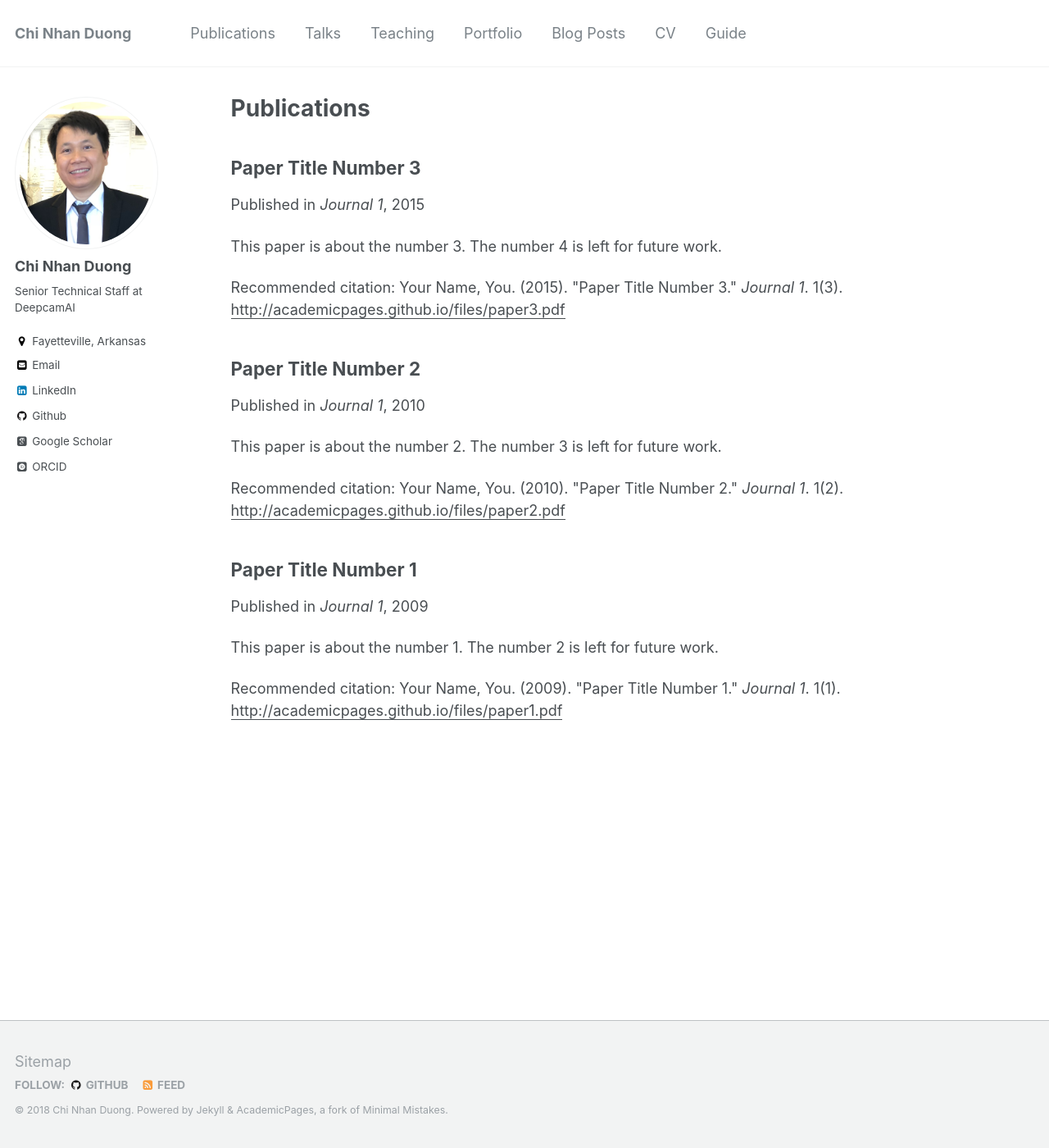
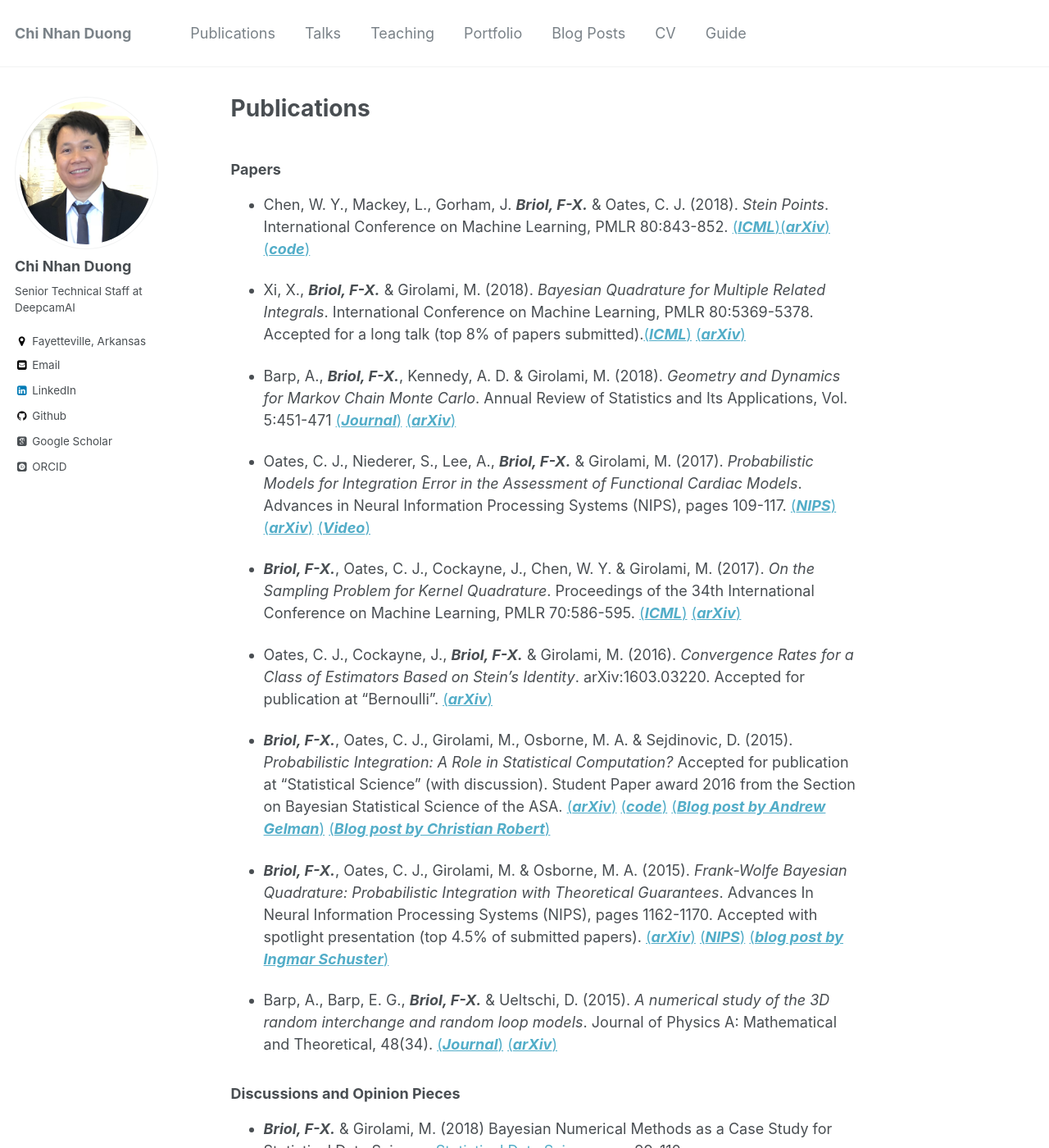
Before and after one commit to dcnhan/dcnhan.github.io, a Jekyll site: the page built from _pages/publications.md, in a window 1280 px wide and 1400 px high. Shown: the whole window at 82% size. Built offline with Jekyll 4.4.1, drawn with Linux system fonts in a browser that asks for light colours; some web fonts are replaced; some of the changed text lies outside the part shown.

Commit message:
Build website

```diff
--- a/_pages/publications.md
+++ b/_pages/publications.md
@@ -1,16 +1,36 @@
 ---
-layout: archive
 title: "Publications"
-permalink: /publications/
+permalink: /papers/
 author_profile: true
 ---
 
-{% if author.googlescholar %}
-  You can also find my articles on <u><a href="{{author.googlescholar}}">my Google Scholar profile</a>.</u>
-{% endif %}
+### Papers
 
-{% include base_path %}
+* Chen, W. Y., Mackey, L., Gorham, J. ***Briol, F-X.*** & Oates, C. J. (2018). *Stein Points*. International Conference on Machine Learning, PMLR 80:843-852.
+[(***ICML***)](http://proceedings.mlr.press/v80/chen18f.html)[(***arXiv***)](https://arxiv.org/abs/1803.10161)[(***code***)](https://github.com/wilson-ye-chen/stein_points)
 
-{% for post in site.publications reversed %}
-  {% include archive-single.html %}
-{% endfor %}
+* Xi, X., ***Briol, F-X.*** & Girolami, M. (2018). *Bayesian Quadrature for Multiple Related Integrals*. International Conference on Machine Learning, PMLR 80:5369-5378. Accepted for a long talk (top 8% of papers submitted).[(***ICML***)](http://proceedings.mlr.press/v80/xi18a.html)
+[(***arXiv***)](https://arxiv.org/abs/1801.04153)
+
+* Barp, A., ***Briol, F-X.***, Kennedy, A. D. & Girolami, M. (2018). *Geometry and Dynamics for Markov Chain Monte Carlo*. Annual Review of Statistics and Its Applications, Vol. 5:451-471
+[(***Journal***)](https://www.annualreviews.org/doi/full/10.1146/annurev-statistics-031017-100141) [(***arXiv***)](https://arxiv.org/abs/1705.02891)
+
+* Oates, C. J., Niederer, S., Lee, A., ***Briol, F-X.*** & Girolami, M. (2017). *Probabilistic Models for Integration Error in the Assessment of Functional Cardiac Models*. Advances in Neural Information Processing Systems (NIPS), pages 109-117.
+[(***NIPS***)](https://papers.nips.cc/paper/6616-probabilistic-models-for-integration-error-in-the-assessment-of-functional-cardiac-models) [(***arXiv***)](https://arxiv.org/abs/1606.06841) [(***Video***)](https://www.youtube.com/watch?v=SrrO4OxydO0&feature=youtu.be)
+
+* ***Briol, F-X.***, Oates, C. J., Cockayne, J., Chen, W. Y. & Girolami, M. (2017). *On the Sampling Problem for Kernel Quadrature*. Proceedings of the 34th International Conference on Machine Learning, PMLR 70:586-595. [(***ICML***)](http://proceedings.mlr.press/v70/briol17a.html) [(***arXiv***)](https://arxiv.org/abs/1706.03369)
+
+* Oates, C. J., Cockayne, J., ***Briol, F-X.*** & Girolami, M. (2016). *Convergence Rates for a Class of Estimators Based on Stein's Identity*. arXiv:1603.03220. Accepted for publication at "Bernoulli". [(***arXiv***)](https://arxiv.org/abs/1603.03220)
+
+* ***Briol, F-X.***, Oates, C. J., Girolami, M., Osborne, M. A. & Sejdinovic, D. (2015). *Probabilistic Integration: A Role in Statistical Computation?* Accepted for publication at "Statistical Science" (with discussion). Student Paper award 2016 from the Section on Bayesian Statistical Science of the ASA. [(***arXiv***)](https://arxiv.org/abs/1512.00933) [(***code***)](www.warwick.ac.uk/fxbriol/probabilistic_integration/code_pi_mar16.zip) [(***Blog post by Andrew Gelman***)](http://andrewgelman.com/2015/12/07/28279/) [(***Blog post by Christian Robert***)](https://xianblog.wordpress.com/2015/12/17/je-suis-revenu-de-montreal-nips-2015/)
+
+* ***Briol, F-X.***, Oates, C. J., Girolami, M. & Osborne, M. A. (2015). *Frank-Wolfe Bayesian Quadrature: Probabilistic Integration with Theoretical Guarantees*. Advances In Neural Information Processing Systems (NIPS), pages 1162-1170. Accepted with spotlight presentation (top 4.5% of submitted papers).
+[(***arXiv***)](https://arxiv.org/abs/1506.02681) [(***NIPS***)](https://papers.nips.cc/paper/5749-frank-wolfe-bayesian-quadrature-probabilistic-integration-with-theoretical-guarantees) [(***blog post by Ingmar Schuster***)](https://ingmarschuster.wordpress.com/2015/10/26/frank-wolfe-bayesian-quadrature/)
+
+* Barp, A., Barp, E. G., ***Briol, F-X.*** & Ueltschi, D. (2015). *A numerical study of the 3D random interchange and random loop models*. Journal of Physics A: Mathematical and Theoretical, 48(34). [(***Journal***)](http://iopscience.iop.org/article/10.1088/1751-8113/48/34/345002/meta) [(***arXiv***)](https://arxiv.org/abs/1505.00983)
+
+### Discussions and Opinion Pieces
+
+* ***Briol, F-X.*** & Girolami, M. (2018) Bayesian Numerical Methods as a Case Study for Statistical Data Science. [Statistical Data Science](https://www.worldscientific.com/doi/abs/10.1142/9781786345400_0006): pp. 99-110.
+
+* ***Briol, F-X.***, Cockayne, J. & Teymur, O. (2016). *Contributed Discussion on Article by Chkrebtii, Campbell, Calderhead, and Girolami*. Bayesian Analysis, 11(4), 1285-1293. [(***Journal***)](https://projecteuclid.org/euclid.ba/1480474950) [(***arXiv***)](https://arxiv.org/abs/1610.06752)
```
